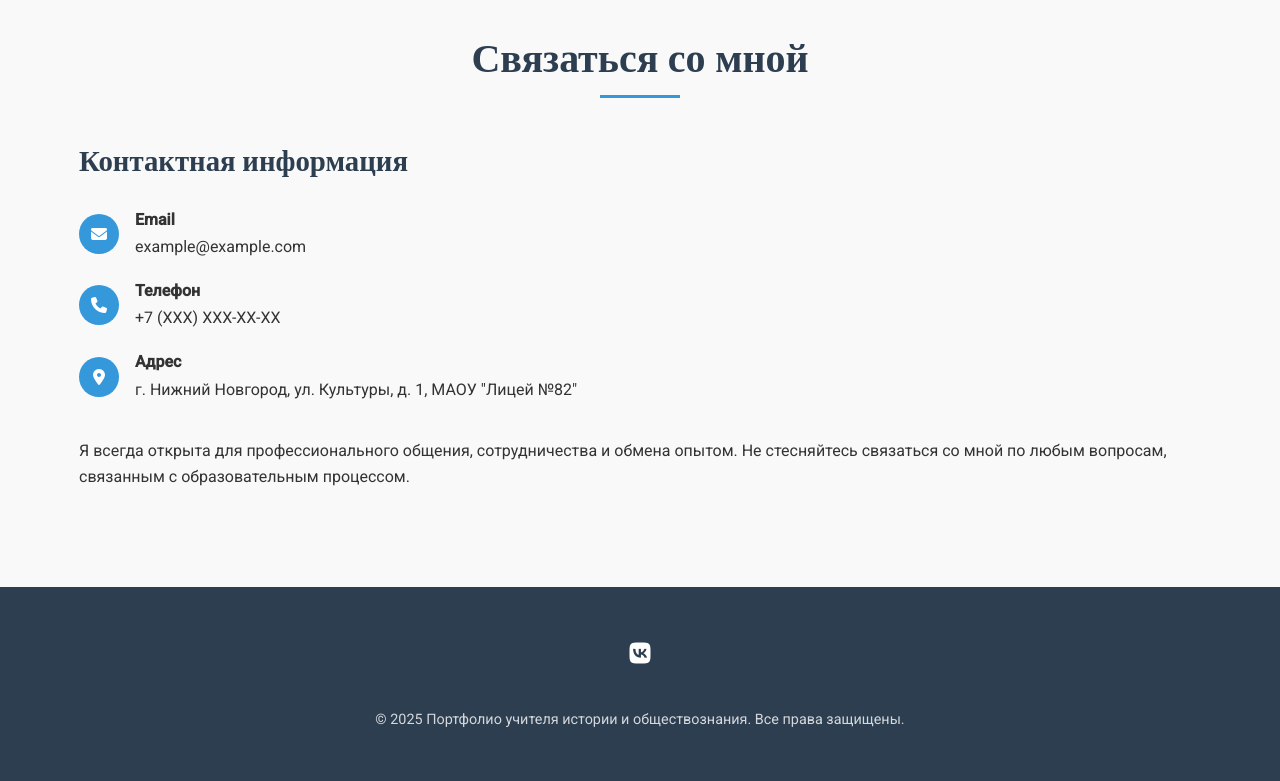
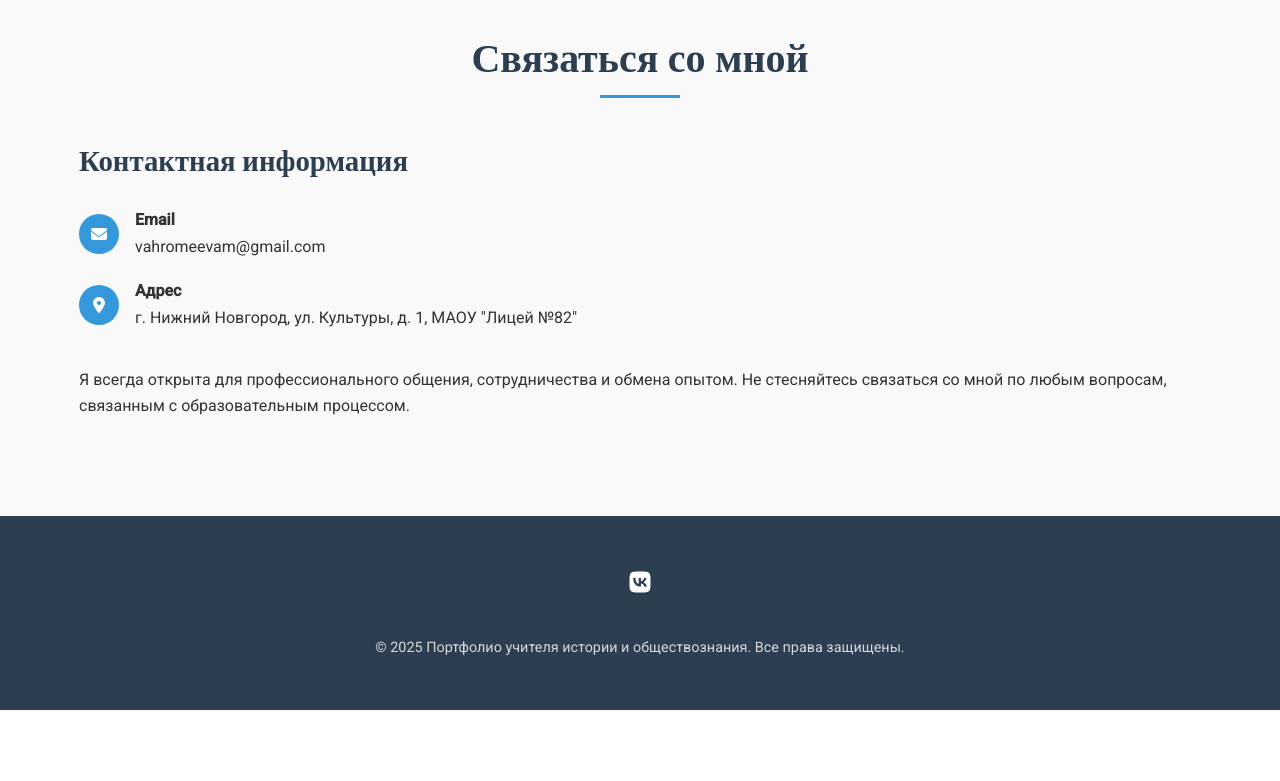
Before and after one commit to LilFreezyV/HistoryTeacherSite, a Flask app: page /about in a window 1280 px wide. Shown: the part 1638-2419 px from the top of the page. After the commit the page ends 2348 px from the top, so only its background shows below. Run offline with Flask 3, Linux system fonts and the light colour scheme.

Commit message:
final design

```diff
--- a/templates/about.html
+++ b/templates/about.html
@@ -116,6 +116,7 @@ p {
 
 
 
+
                 </style>
             </div>
             <p class="philosophy-author">— Александр Сергеевич Пушкин</p>
@@ -139,16 +140,7 @@ p {
                         </div>
                         <div>
                             <strong>Email</strong>
-                            <p>example@example.com</p>
-                        </div>
-                    </div>
-                    <div class="contact-item">
-                        <div class="contact-icon">
-                            <i class="fas fa-phone"></i>
-                        </div>
-                        <div>
-                            <strong>Телефон</strong>
-                            <p>+7 (XXX) XXX-XX-XX</p>
+                            <p>vahromeevam@gmail.com</p>
                         </div>
                     </div>
                     <div class="contact-item">
@@ -255,5 +247,6 @@ p {
 
 
 
+
 </script>
 {% endblock %}
```
